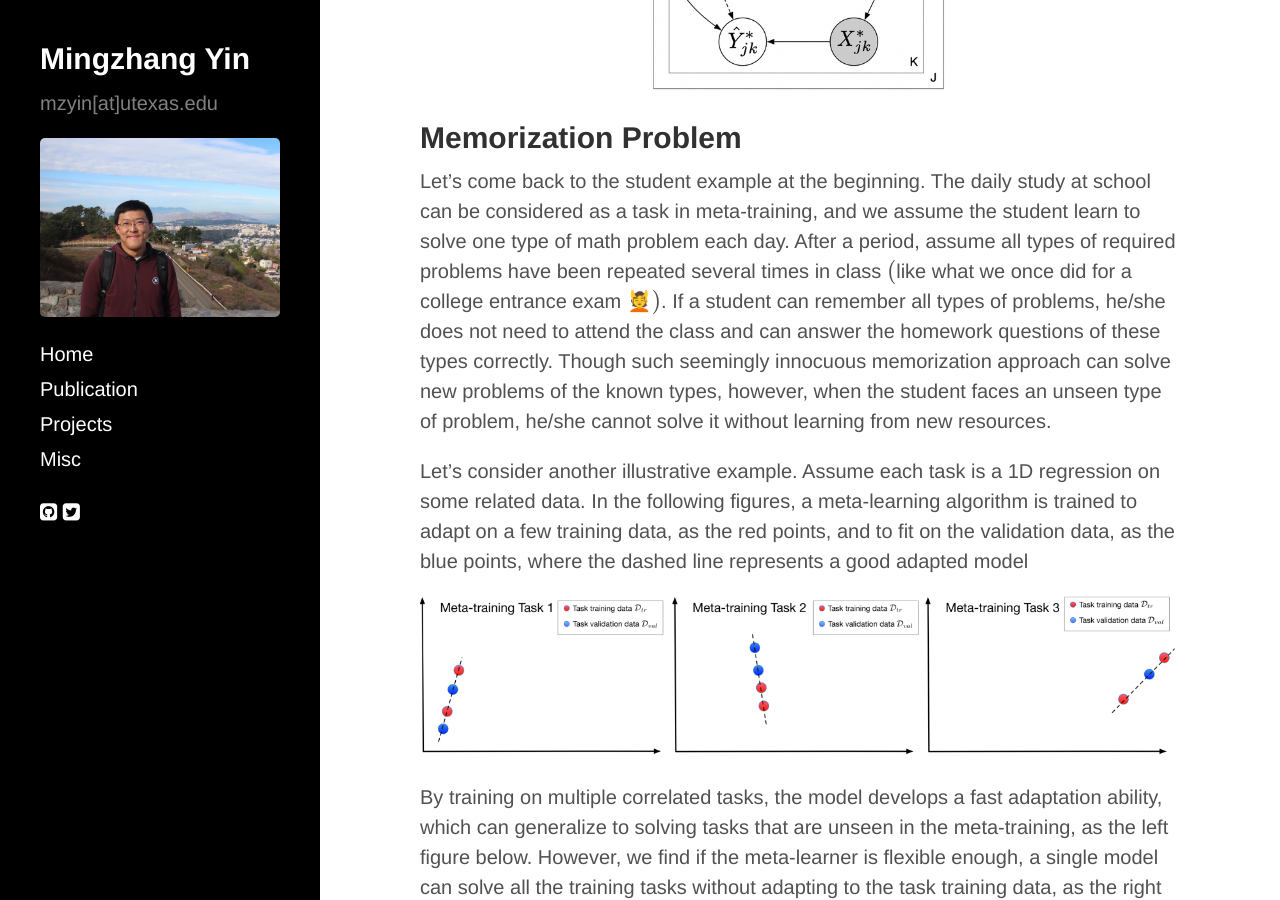
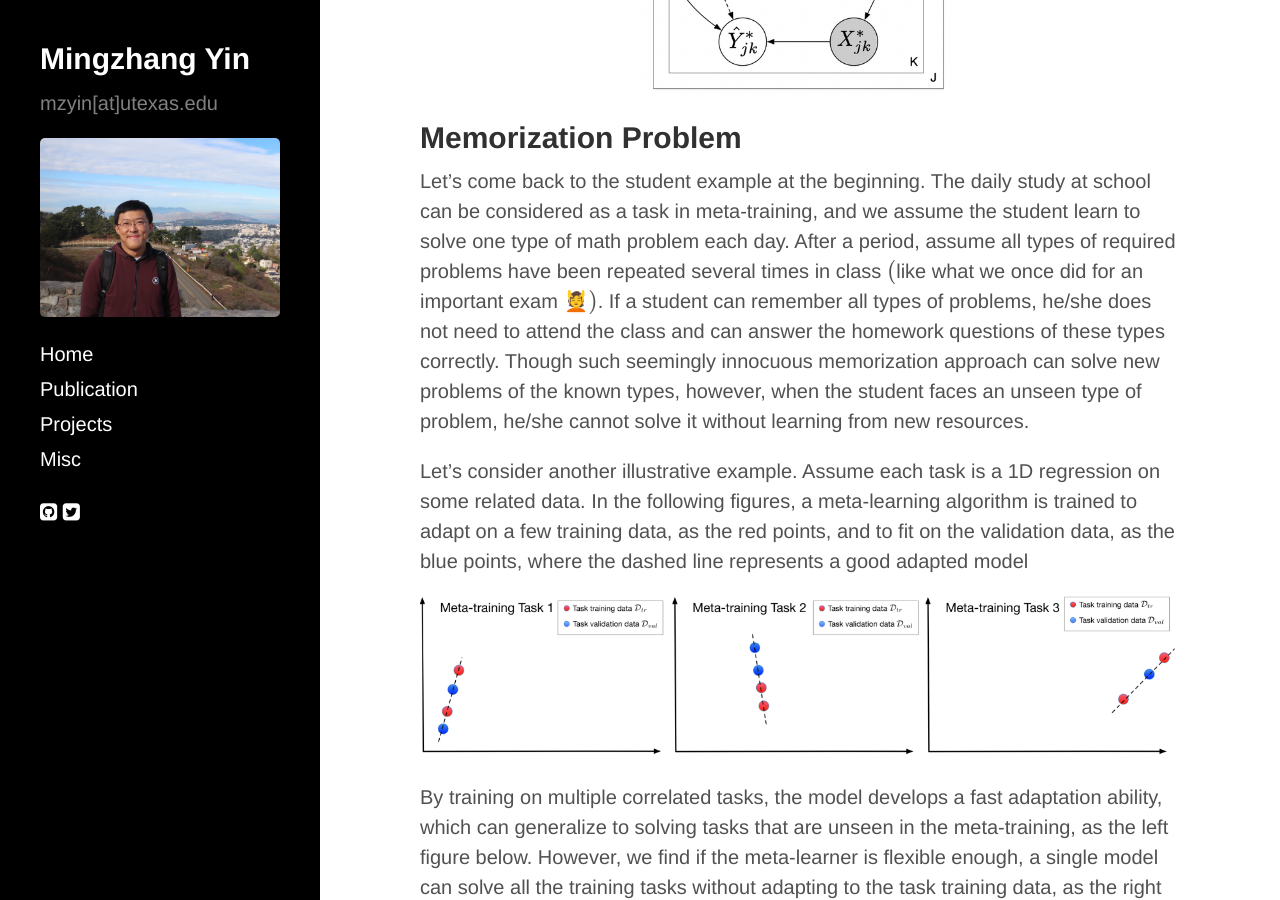
Before and after one commit to mingzhang-yin/mingzhang-yin.github.io, a Jekyll site: the page built from _posts/2020-04-10-Meta-learning-without-Memorization.md, in a window 1280 px wide and 900 px high, scrolled down 1056 px. Built offline with Jekyll 4.4.1, drawn with Linux system fonts in a browser that asks for light colours; nearby versions of some CDN libraries; formulas are drawn with MathJax 3.

Commit message:
Update 2020-04-10-Meta-learning-without-Memorization.md

```diff
--- a/_posts/2020-04-10-Meta-learning-without-Memorization.md
+++ b/_posts/2020-04-10-Meta-learning-without-Memorization.md
@@ -21,7 +21,7 @@
 </center>
 
 ## Memorization Problem
-Let's come back to the student example at the beginning. The daily study at school can be considered as a task in meta-training, and we assume the student learn to solve one type of math problem each day. After a period, assume all types of required problems have been repeated several times in class $($like what we once did for a college entrance exam 💆$)$. If a student can remember all types of problems, he/she does not need to attend the class and can answer the homework questions of these types correctly. Though such seemingly innocuous memorization approach can solve new problems of the known types, however, when the student faces an unseen type of problem, he/she cannot solve it without learning from new resources.
+Let's come back to the student example at the beginning. The daily study at school can be considered as a task in meta-training, and we assume the student learn to solve one type of math problem each day. After a period, assume all types of required problems have been repeated several times in class $($like what we once did for an important exam 💆$)$. If a student can remember all types of problems, he/she does not need to attend the class and can answer the homework questions of these types correctly. Though such seemingly innocuous memorization approach can solve new problems of the known types, however, when the student faces an unseen type of problem, he/she cannot solve it without learning from new resources.
 
 Let's consider another illustrative example.  Assume each task is a 1D regression on some related data. In the following figures, a meta-learning algorithm is trained to adapt on a few training data, as the red points, and to fit on the validation data, as the blue points, where the dashed line represents a good adapted model
 
```
